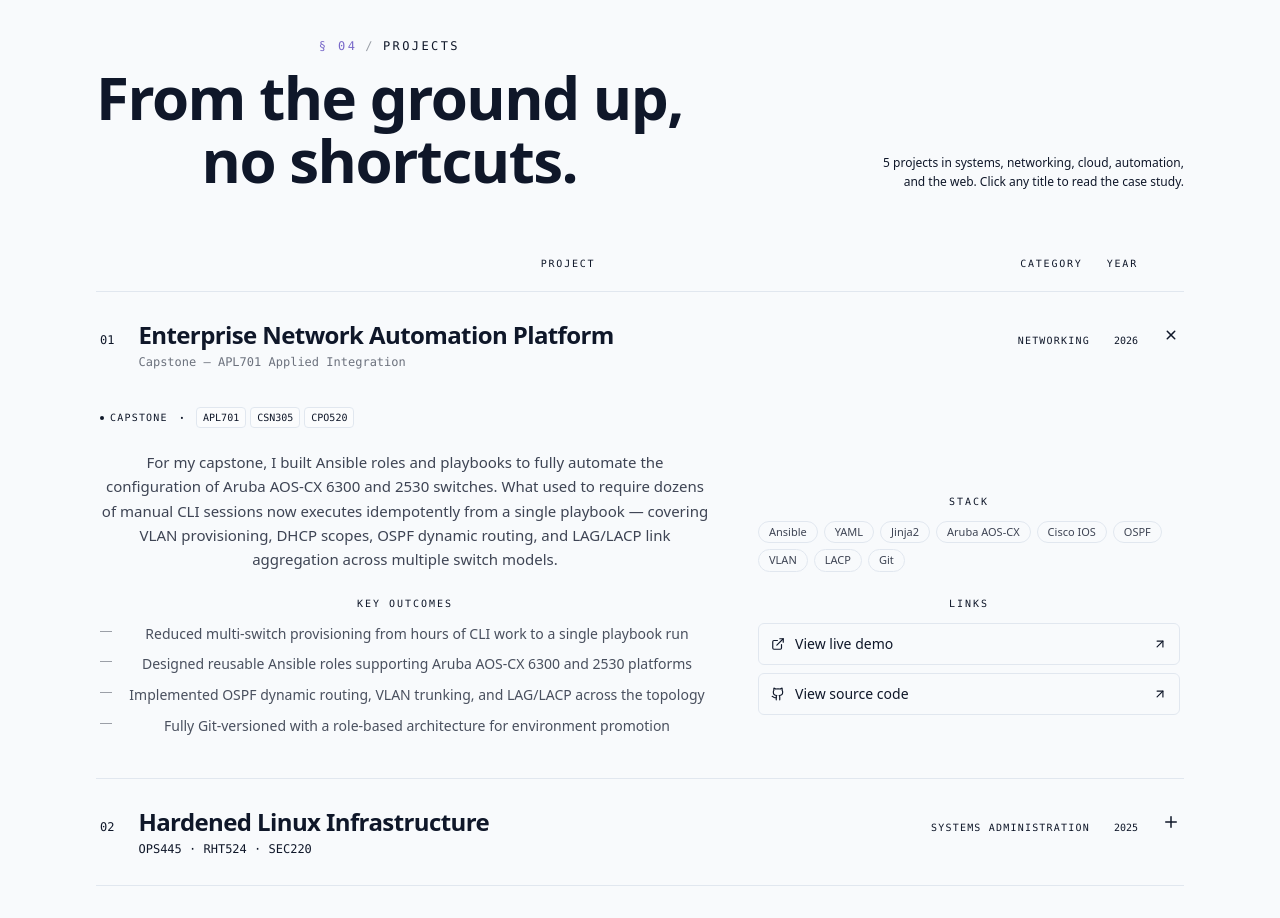
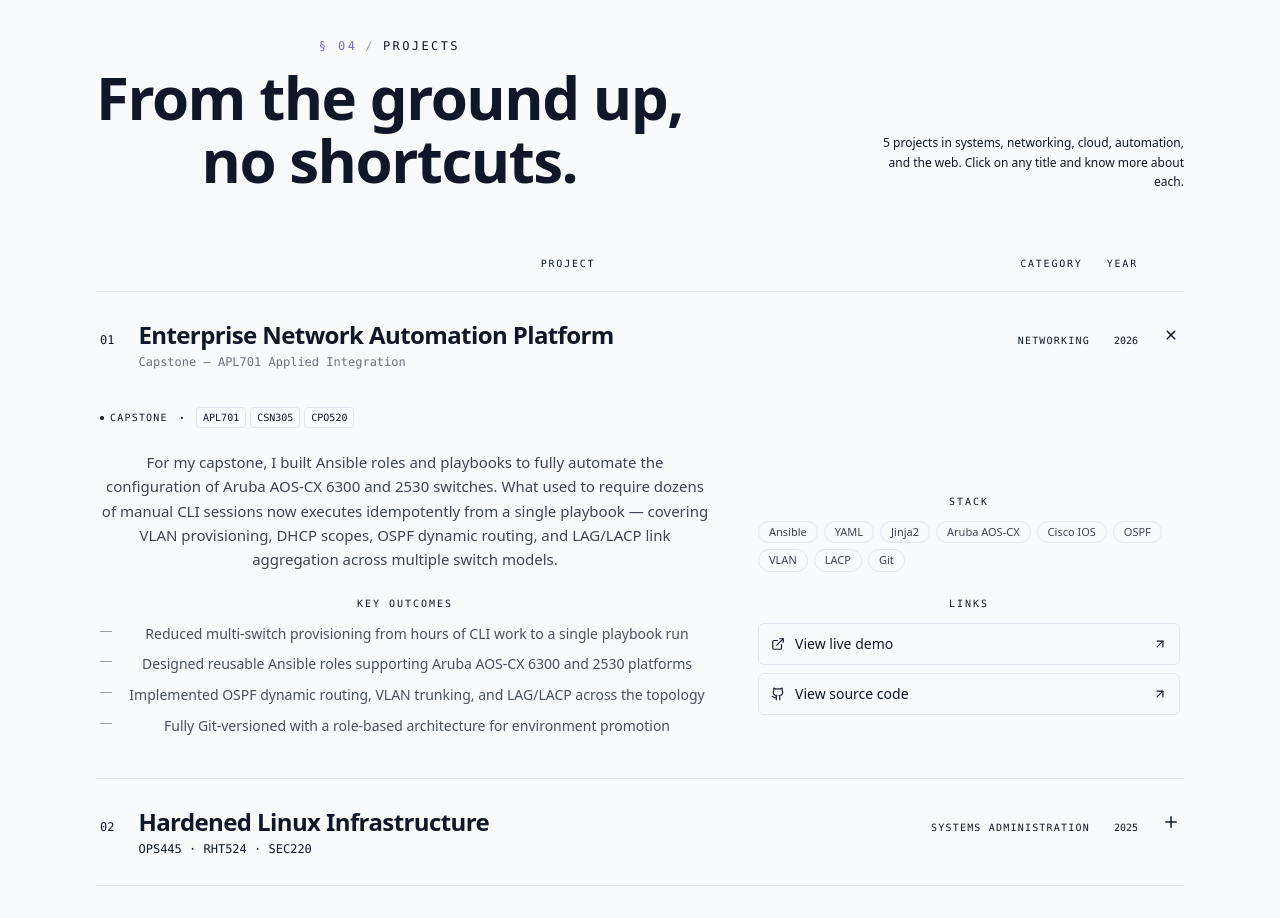
Before and after one commit to Santi2307/santi-portafolio, a React (Vite) app: page / in a window 1280 px wide. Shown: the part 5040-5958 px from the top of the page. Built offline with nearby package versions, Linux system fonts and the light colour scheme.

Commit message:
remove location

```diff
--- a/src/components/ProjectsSection.jsx
+++ b/src/components/ProjectsSection.jsx
@@ -449,7 +449,7 @@ export const ProjectsSection = () => {
             className="hidden max-w-xs text-right text-xs leading-relaxed text-muted-foreground md:block"
           >
             {PROJECTS.length} projects in systems, networking, cloud, automation,
-            and the web. Click any title to read the case study.
+            and the web. Click on any title and know more about each.
           </motion.div>
         </div>
 
```
